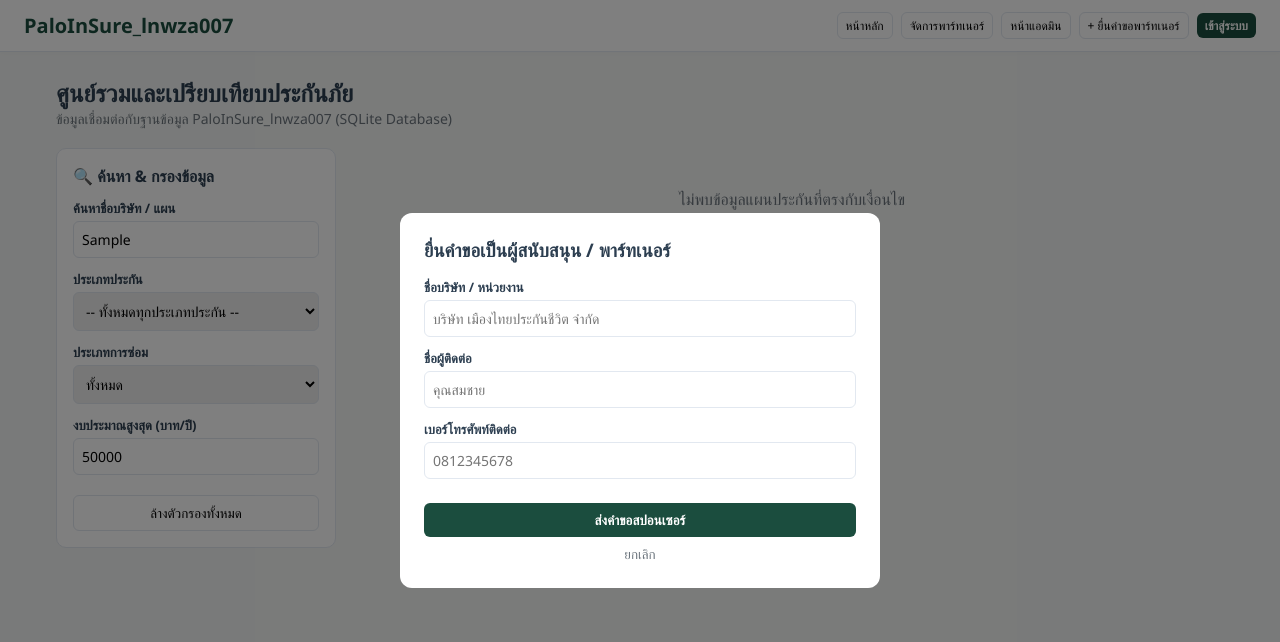
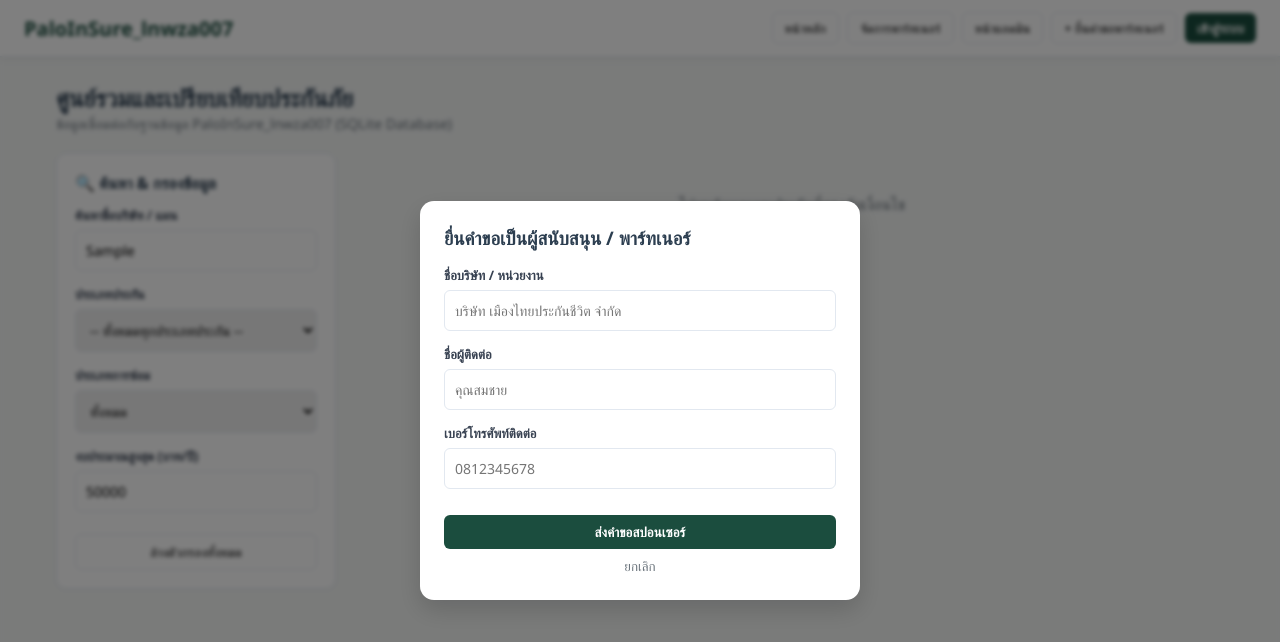
Before and after one commit to 69319010014/insurehub-project, a website: page index.html in a window 1280 px wide. Both pictures are taken after typing "Sample" into the empty fields and a click on the button "+ ยื่นคำขอพาร์ทเนอร์". Drawn offline with nearby package versions, Linux system fonts and the light colour scheme.

Commit message:
Update style.css

```diff
--- a/style.css
+++ b/style.css
@@ -15,25 +15,39 @@
 body { background-color: var(--bg-light); color: var(--text); padding-bottom: 60px; }
 
 /* Navbar */
-.navbar { background: white; border-bottom: 1px solid var(--border); padding: 12px 24px; display: flex; justify-content: space-between; align-items: center; position: sticky; top: 0; z-index: 100; box-shadow: 0 2px 4px rgba(0,0,0,0.02); }
+.navbar {
+  background: white;
+  border-bottom: 1px solid var(--border);
+  padding: 12px 24px;
+  display: flex;
+  justify-content: space-between;
+  align-items: center;
+  position: sticky;
+  top: 0;
+  z-index: 100;
+  box-shadow: 0 2px 8px rgba(0,0,0,0.05);
+}
 .logo { font-size: 20px; font-weight: 700; color: var(--primary); text-decoration: none; }
 .nav-actions { display: flex; gap: 8px; align-items: center; }
 
 /* Buttons */
 .btn-primary { background: var(--primary); color: white; border: none; padding: 8px 16px; border-radius: 6px; cursor: pointer; font-weight: 600; transition: 0.2s; }
 .btn-primary:hover { background: var(--primary-hover); }
-.btn-outline { background: transparent; border: 1px solid var(--border); padding: 8px 16px; border-radius: 6px; cursor: pointer; font-weight: 500; }
+.btn-outline { background: transparent; border: 1px solid var(--border); padding: 8px 16px; border-radius: 6px; cursor: pointer; font-weight: 500; transition: 0.2s; }
 .btn-outline:hover { background: #E2E8F0; }
+.btn-outline.active { background: var(--primary); color: white; border-color: var(--primary); }
 .btn-danger { background: var(--danger); color: white; border: none; padding: 6px 12px; border-radius: 4px; cursor: pointer; }
 .btn-success { background: var(--success); color: white; border: none; padding: 6px 12px; border-radius: 4px; cursor: pointer; }
-.btn-sm { font-size: 12px; padding: 4px 8px; }
+.btn-sm { font-size: 13px; padding: 6px 12px; }
+.btn-text { background: transparent; border: none; color: var(--text-muted); cursor: pointer; font-size: 13px; }
+.btn-text:hover { color: var(--text); }
 
 /* Layout & Cards */
 .container { max-width: 1200px; margin: 24px auto; padding: 0 16px; }
 .layout-grid { display: grid; grid-template-columns: 280px 1fr; gap: 24px; }
 @media (max-width: 768px) { .layout-grid { grid-template-columns: 1fr; } }
 
-.card { background: var(--card-bg); border-radius: 10px; border: 1px solid var(--border); padding: 16px; margin-bottom: 16px; position: relative; }
+.card { background: var(--card-bg); border-radius: 10px; border: 1px solid var(--border); padding: 18px; margin-bottom: 16px; position: relative; box-shadow: 0 1px 3px rgba(0,0,0,0.02); }
 .card.promoted { border: 2px solid #EAB308; }
 .badge-promoted { position: absolute; top: -10px; right: 12px; background: #EAB308; color: white; font-size: 11px; padding: 2px 8px; border-radius: 12px; font-weight: bold; }
 
@@ -44,24 +58,34 @@
 .badge-info { background: #E0F2FE; color: #0284C7; }
 .badge-success { background: #DCFCE7; color: var(--success); }
 
+/* User Badge in Nav */
+.user-profile-badge { display: flex; align-items: center; gap: 8px; background: #F1F5F9; padding: 4px 12px; border-radius: 20px; border: 1px solid var(--border); }
+.user-avatar { width: 28px; height: 28px; background: var(--primary); color: white; border-radius: 50%; display: flex; align-items: center; justify-content: center; font-weight: bold; font-size: 12px; }
+
 /* Forms & Inputs */
-.filter-group { margin-bottom: 12px; }
-.filter-group label { display: block; font-size: 13px; font-weight: 600; margin-bottom: 4px; }
-.filter-group input, .filter-group select, .filter-group textarea { width: 100%; padding: 8px; border: 1px solid var(--border); border-radius: 6px; font-size: 14px; }
+.filter-group { margin-bottom: 14px; }
+.filter-group label { display: block; font-size: 13px; font-weight: 600; margin-bottom: 6px; color: #374151; }
+.filter-group input, .filter-group select, .filter-group textarea { width: 100%; padding: 10px; border: 1px solid var(--border); border-radius: 6px; font-size: 14px; outline: none; transition: 0.2s; }
+.filter-group input:focus, .filter-group select:focus { border-color: var(--primary); box-shadow: 0 0 0 2px rgba(27,77,62,0.15); }
 
 /* Dashboard Layout */
 .dash-grid-4col { display: grid; grid-template-columns: repeat(auto-fit, minmax(220px, 1fr)); gap: 16px; margin-bottom: 24px; }
 .dash-grid-2col { display: grid; grid-template-columns: repeat(auto-fit, minmax(400px, 1fr)); gap: 16px; margin-bottom: 24px; }
-.stat-card { background: white; border-radius: 10px; border: 1px solid var(--border); padding: 20px; }
+.stat-card { background: white; border-radius: 10px; border: 1px solid var(--border); padding: 20px; box-shadow: 0 1px 3px rgba(0,0,0,0.03); }
 .stat-card .val { font-size: 28px; font-weight: 800; color: var(--primary); margin-top: 8px; }
 
 /* Modals & Drawers */
-.modal-overlay { position: fixed; top:0; left:0; right:0; bottom:0; background: rgba(0,0,0,0.5); display: none; justify-content: center; align-items: center; z-index: 1000; }
-.modal { background: white; padding: 24px; border-radius: 12px; width: 100%; max-width: 480px; max-height: 90vh; overflow-y: auto; }
+.modal-overlay { position: fixed; top:0; left:0; right:0; bottom:0; background: rgba(0,0,0,0.5); backdrop-filter: blur(2px); display: none; justify-content: center; align-items: center; z-index: 1000; }
+.modal { background: white; padding: 24px; border-radius: 14px; width: 100%; max-width: 440px; max-height: 90vh; overflow-y: auto; box-shadow: 0 10px 25px rgba(0,0,0,0.15); }
 .modal-lg { max-width: 900px; }
 
+/* Modal Tabs */
+.modal-tabs { display: flex; border-bottom: 2px solid var(--border); margin-bottom: 20px; }
+.modal-tab { flex: 1; padding: 10px; background: none; border: none; font-weight: 600; color: var(--text-muted); cursor: pointer; font-size: 14px; border-bottom: 2px solid transparent; margin-bottom: -2px; }
+.modal-tab.active { color: var(--primary); border-bottom-color: var(--primary); }
+
 .toast-container { position: fixed; top: 20px; right: 20px; z-index: 9999; }
-.toast { background: white; border-left: 4px solid var(--primary); box-shadow: 0 4px 12px rgba(0,0,0,0.15); padding: 12px 20px; border-radius: 4px; margin-bottom: 8px; font-size: 14px; }
+.toast { background: white; border-left: 4px solid var(--primary); box-shadow: 0 4px 12px rgba(0,0,0,0.15); padding: 12px 20px; border-radius: 6px; margin-bottom: 8px; font-size: 14px; animation: fadeIn 0.3s forwards; }
 .toast.success { border-color: var(--success); }
 .toast.warning { border-color: var(--warning); }
 .toast.danger { border-color: var(--danger); }
@@ -74,3 +98,5 @@
 table { width: 100%; border-collapse: collapse; margin-top: 12px; }
 th, td { border: 1px solid var(--border); padding: 10px 12px; text-align: left; font-size: 13px; }
 th { background: var(--bg-light); font-weight: 600; }
+
+@keyframes fadeIn { from { opacity: 0; transform: translateY(-10px); } to { opacity: 1; transform: translateY(0); } }
```
